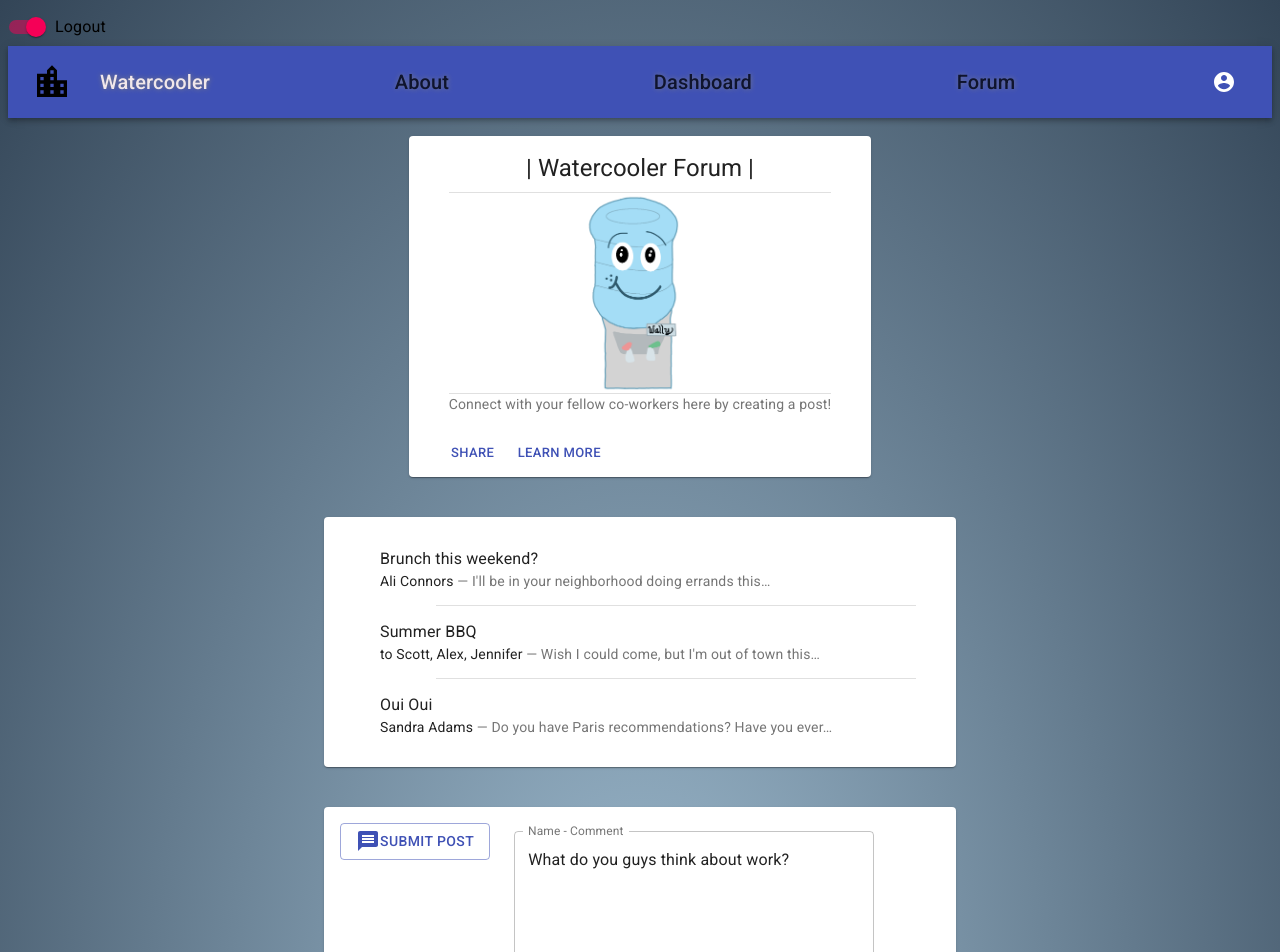
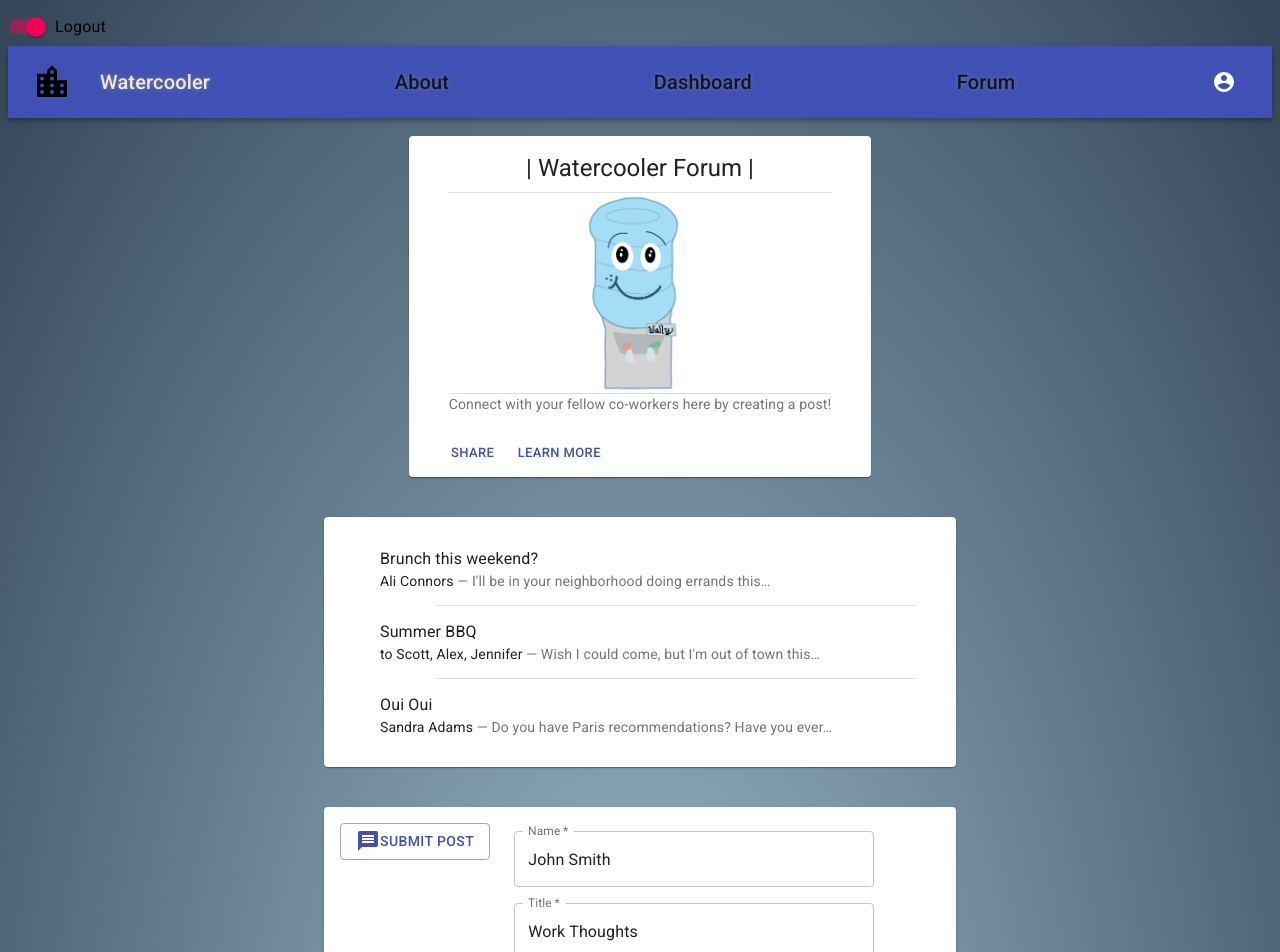
Before and after one commit to Carl-33/Watercooler, a React (Create React App) app in the folder watercooler/client/: page /Forum in a window 1280 px wide. Shown: the top 952 px of the page. Built offline with nearby package versions, Linux system fonts and the light colour scheme.

Commit message:
wrote a save post function and posts can be saved to the db now

```diff
--- a/watercooler/client/src/components/Pages/Forum.js
+++ b/watercooler/client/src/components/Pages/Forum.js
@@ -1,4 +1,4 @@
-import React from "react";
+import React, { useRef } from "react";
 import Paper from "@material-ui/core/Paper";
 import { makeStyles } from "@material-ui/core/styles";
 import Grid from "@material-ui/core/Grid";
@@ -16,6 +16,8 @@ import ListItem from "@material-ui/core/ListItem";
 import Divider from "@material-ui/core/Divider";
 import ListItemText from "@material-ui/core/ListItemText";
 import MessageIcon from "@material-ui/icons/Message";
+import API from "../../utils/API";
+
 const useStyles = makeStyles((theme) => ({
   root: {
     flexGrow: 1,
@@ -47,6 +49,23 @@ const search = `Truncation should be conditionally applicable on this long line
 
 const Forum = () => {
   const classes = useStyles();
+  const authorRef = useRef();
+  const titleRef = useRef();
+  const bodyRef = useRef();
+
+  const savePost = (e) => {
+    e.preventDefault();
+    console.log('hi!');
+    API.createComment({
+      author: authorRef.current.value,
+      title: titleRef.current.value,
+      body: bodyRef.current.value,
+    });
+    authorRef.current.value = "";
+    titleRef.current.value = "";
+    bodyRef.current.value = "";
+  };
+
 
   return (
     <div className={classes.root}>
@@ -170,11 +189,40 @@ const Forum = () => {
       <Paper className={classes.paper}>
         <Grid container wrap="nowrap" spacing={2}>
           <Grid item>
-            <Button variant="outlined" color="primary">
+            <Button variant="outlined" color="primary" onClick={savePost}>
               <MessageIcon />
               Submit Post
             </Button>
           </Grid>
+          <Grid item xs>
+            <Grid item xs={12} sm={6}>
+              <TextField
+                variant="outlined"
+                required
+                fullWidth
+                id="Name"
+                label="Name"
+                name="Name"
+                defaultValue="John Smith"
+                required
+                inputRef={authorRef}
+                autoComplete="lname"
+              />
+            </Grid>
+            <Grid item xs={12} sm={6}>
+              <TextField
+                variant="outlined"
+                required
+                fullWidth
+                id="title"
+                label="Title"
+                name="title"
+                defaultValue="Work Thoughts"
+                required
+                inputRef={titleRef}
+                autoComplete="lname"
+              />
+            </Grid>
           <Grid item xs>
             <TextField
               id="outlined-multiline-static"
@@ -182,9 +230,11 @@ const Forum = () => {
               multiline
               rows={6}
               defaultValue="What do you guys think about work?"
+              required inputRef={bodyRef}
               variant="outlined"
             />
           </Grid>
+        </Grid>
         </Grid>
       </Paper>
     </div>
```
